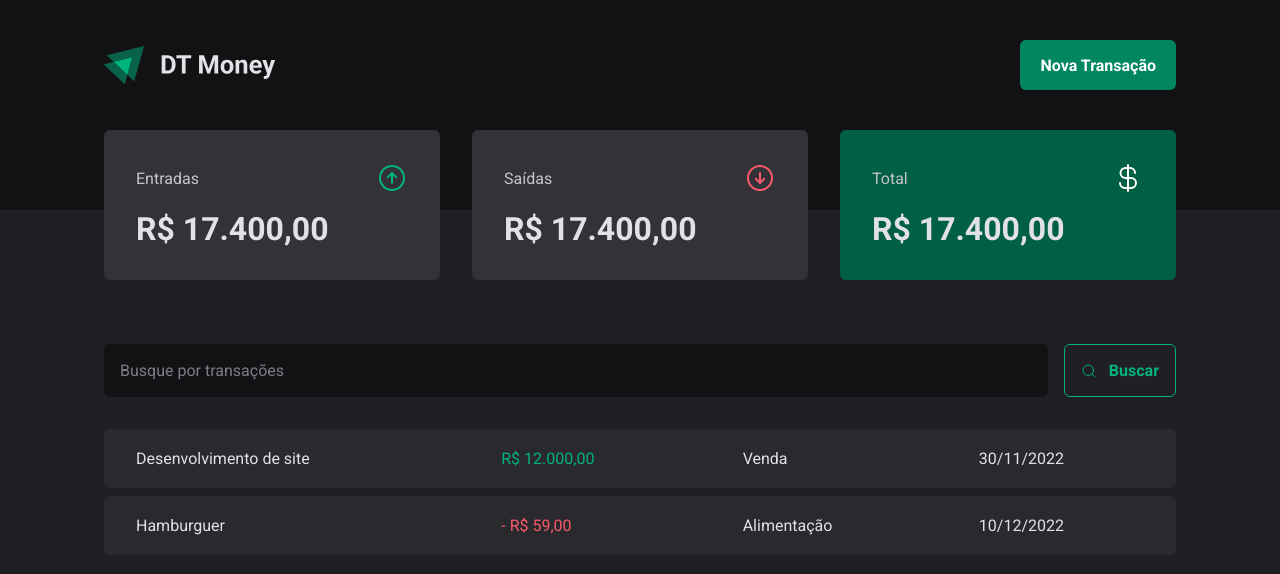
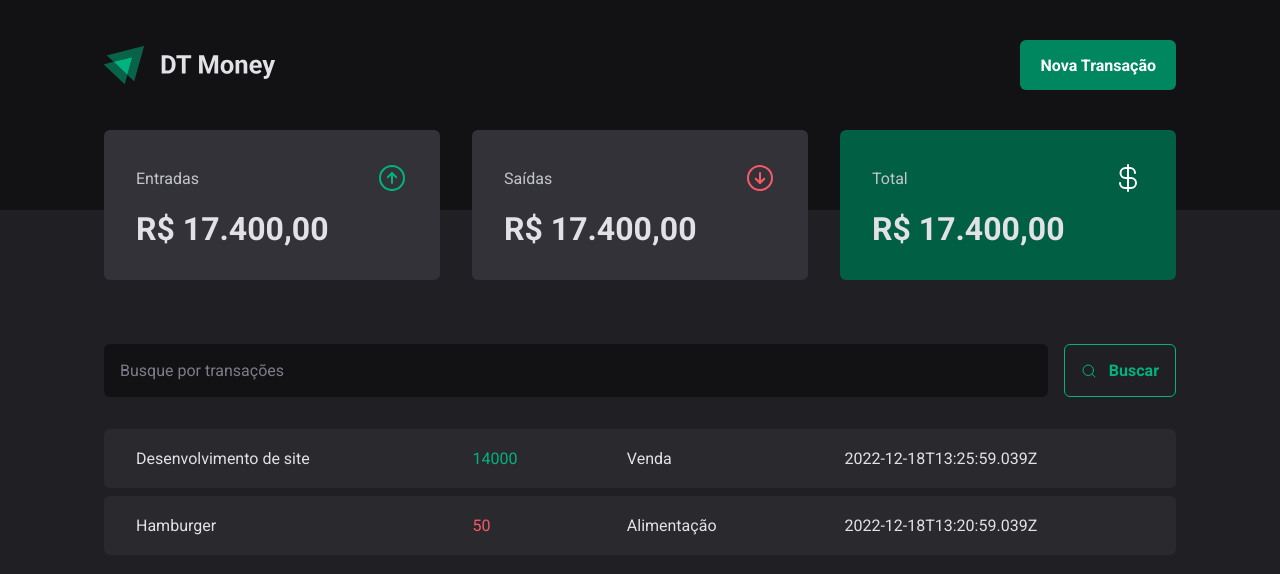
Before and after one commit to joalissongomes1994/dt-money, a React (Vite) app: page / in a window 1280 px wide. Shown: the top 574 px of the page. Built offline with nearby package versions, Linux system fonts and the light colour scheme; data requests are answered from the project's data file.

Commit message:
feat: Add listing through json.server

```diff
--- a/src/pages/Transactions/index.tsx
+++ b/src/pages/Transactions/index.tsx
@@ -1,9 +1,30 @@
+import { useEffect, useState } from "react";
 import { Header } from "../../components/Header";
 import { Summary } from "../../components/Summary";
 import { SearchForm } from "./components/SearchForm";
 import { PriceHighLight, TransactionsContainer, TransactionsTable } from "./styles";
 
+interface Transaction {
+  id: number
+  description: string,
+  type: "income" | "outcome",
+  category: string,
+  price: number,
+  createdAt: string
+}
+
 export function Transactions() {
+  const [transactions, setTransactions] = useState<Transaction[]>([])
+
+  async function loadTransaction() {
+    const response = await fetch("http://localhost:3333/transactions")
+    const data = await response.json()
+
+    setTransactions(data)
+  }
+
+  useEffect(() => { loadTransaction() },[])
+
   return (
     <div>
       <Header />
@@ -11,29 +32,21 @@
 
       <TransactionsContainer>
         <SearchForm />
+
         <TransactionsTable>
           <tbody>
-            <tr>
-              <td>Desenvolvimento de site</td>
-              <td>
-                <PriceHighLight variant="income">
-                  R$ 12.000,00
-                </PriceHighLight>
-              </td>
-              <td>Venda</td>
-              <td>30/11/2022</td>
-            </tr>
-
-            <tr>
-              <td>Hamburguer</td>
-              <td>
-                <PriceHighLight variant="outcome">
-                  - R$ 59,00
-                </PriceHighLight>
-              </td>
-              <td>Alimentação</td>
-              <td>10/12/2022</td>
-            </tr>
+            {transactions.map(transaction => (
+              <tr key={transaction.id}>
+                <td>{transaction.description}</td>
+                <td>
+                  <PriceHighLight variant={transaction.type}>
+                    {transaction.price}
+                  </PriceHighLight>
+                </td>
+                <td>{transaction.category}</td>
+                <td>{transaction.createdAt}</td>
+              </tr>
+            ))}
           </tbody>
         </TransactionsTable>
       </TransactionsContainer>
```
